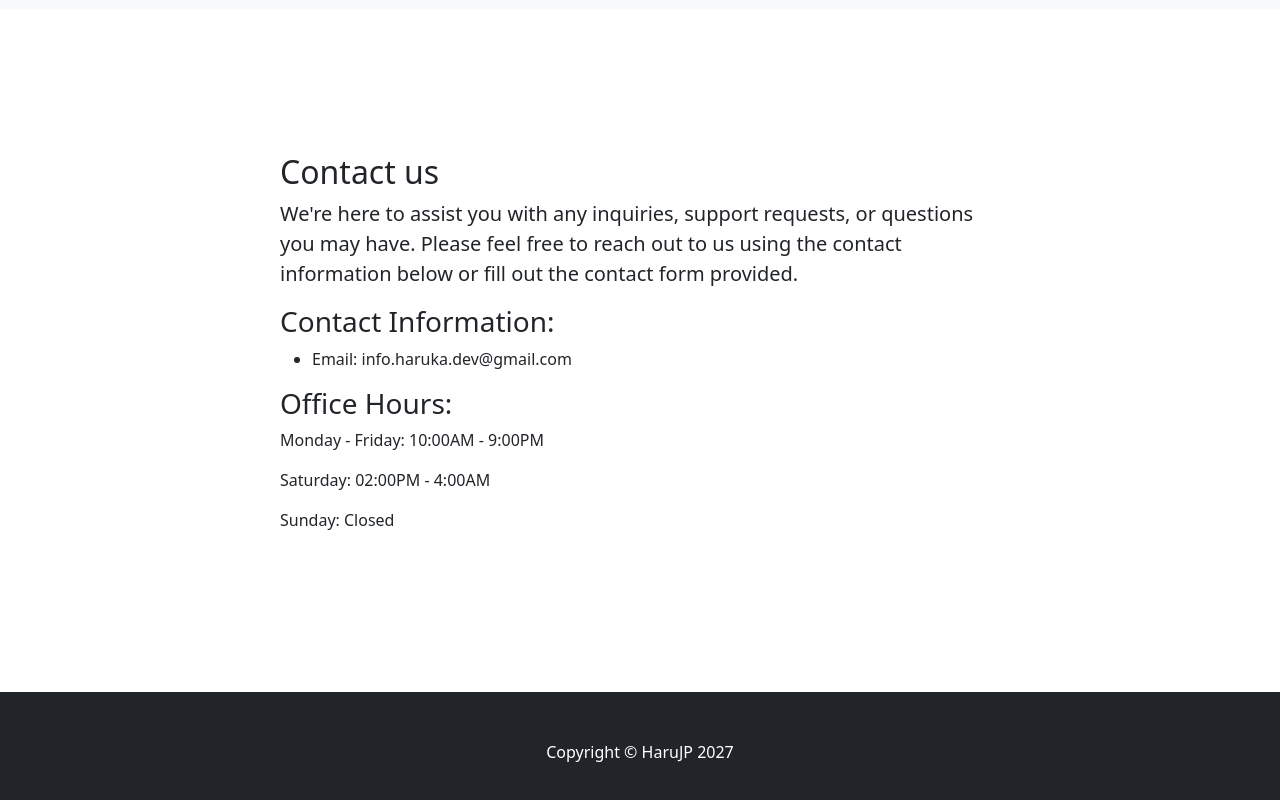
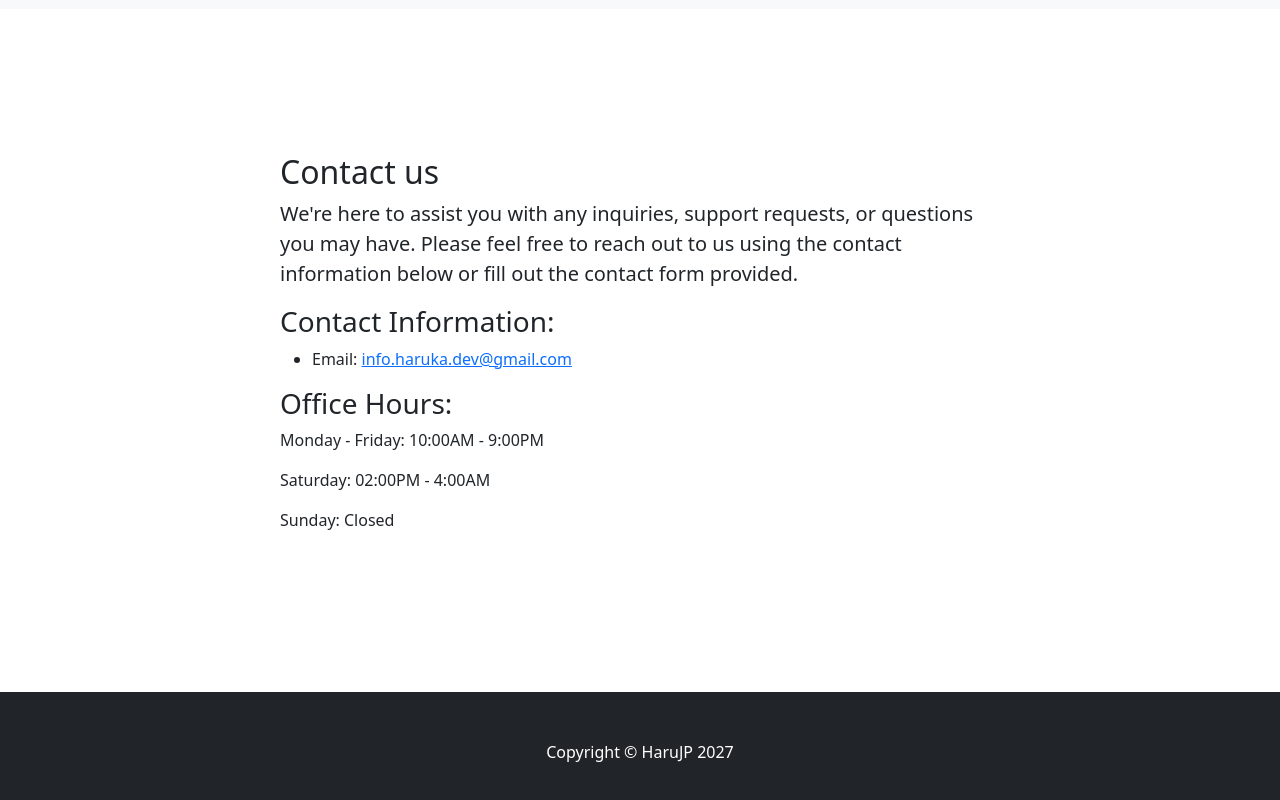
Before and after one commit to HarukaRepo/harukarepo.github.io, a plain HTML site: page index.html in a window 1280 px wide. Shown: the part 1794-2594 px from the top of the page. Drawn offline with nearby package versions, Linux system fonts and the light colour scheme.

Commit message:
Adding Mailto Link

```diff
--- a/index.html
+++ b/index.html
@@ -73,7 +73,7 @@
                         <p class="lead">We're here to assist you with any inquiries, support requests, or questions you may have. Please feel free to reach out to us using the contact information below or fill out the contact form provided.</p>
                         <h3>Contact Information:</h3>
                         <ul>
-                            <li>Email: info.haruka.dev@gmail.com</li>
+                            <li>Email: <a href="mailto:info.haruka.dev@gmail.com">info.haruka.dev@gmail.com</a></li>
                         </ul>
                         <h3>Office Hours:</h2>
                         <p>Monday - Friday: 10:00AM - 9:00PM</p>
```
